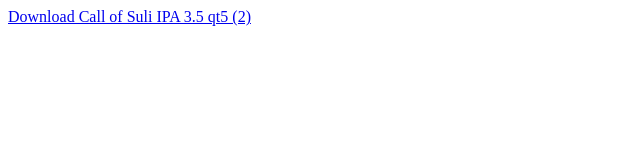
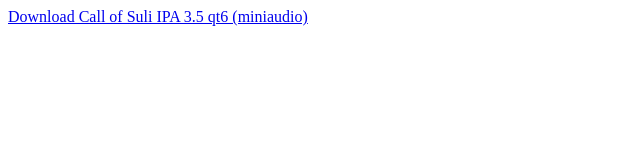
Before and after one commit to valaczka/valaczka.github.io, a plain HTML site: page callofsuli/ios/index.html in a window 1280 px wide. Shown: the full height of the page, 0-640 px from the left. Drawn offline with Linux system fonts and the light colour scheme.

Commit message:
Update with miniaudio

```diff
--- a/callofsuli/ios/index.html
+++ b/callofsuli/ios/index.html
@@ -1,5 +1,5 @@
 <html>
 	<body>
-		<p><a href="itms-services://?action=download-manifest&url=https://valaczka.github.io/callofsuli/ios/callofsuli.plist" id="text">Download Call of Suli IPA 3.5 qt5 (2)</a></p>
+		<p><a href="itms-services://?action=download-manifest&url=https://valaczka.github.io/callofsuli/ios/callofsuli.plist" id="text">Download Call of Suli IPA 3.5 qt6 (miniaudio)</a></p>
 	</body>
 </html>
```
